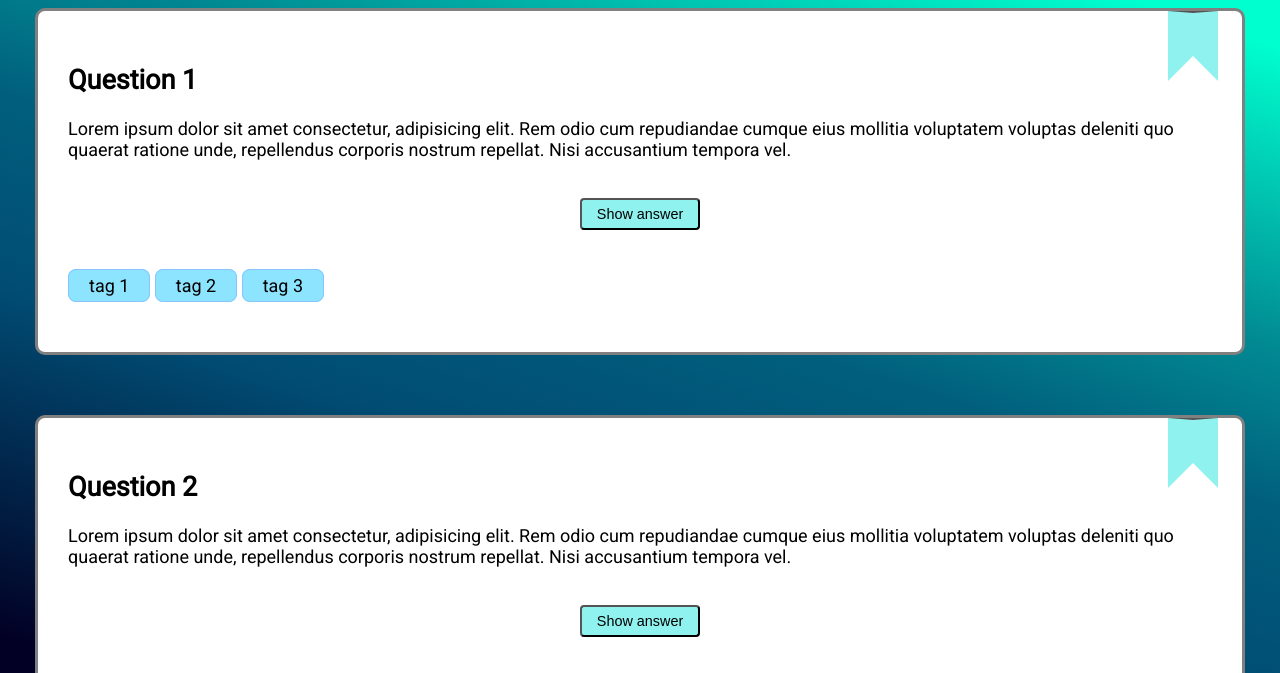
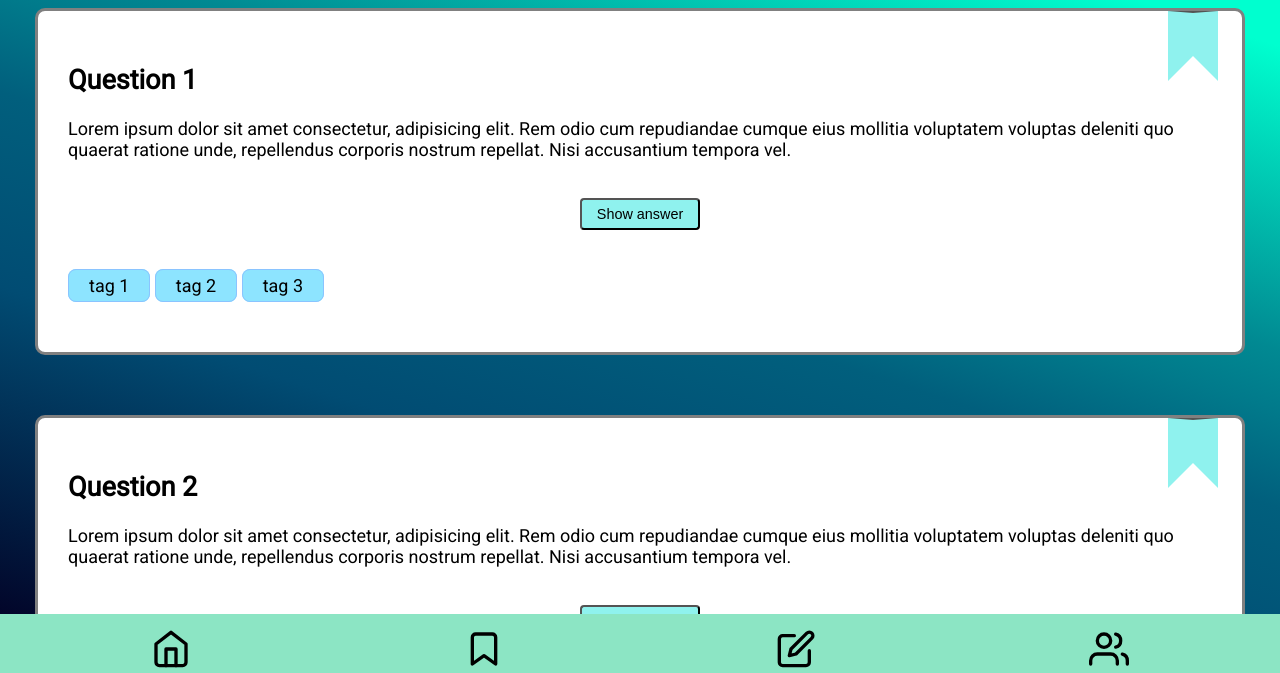
Before and after one commit to carolinwagner/quiz-app, a website: page index.html in a window 1280 px wide. Shown: the part 112-785 px from the top of the page. Drawn offline with Linux system fonts and the light colour scheme.

Commit message:
Fix footer fixed

```diff
--- a/scss/_base.scss
+++ b/scss/_base.scss
@@ -28,4 +28,5 @@ main {
   margin: 30px;
   overflow: scroll;
   flex: 1 0 auto;
+  height: 100%;
 }
--- a/scss/components/_footer.scss
+++ b/scss/components/_footer.scss
@@ -2,8 +2,11 @@ footer {
   background-color: #8ce5c4;
   padding: 15px;
   width: auto;
-  margin: 20px 0;
-  flex-shrink: 0;
+  margin: 20px 0 0 0;
+  position: fixed;
+  bottom: 0;
+  left: 0;
+  right: 0;
 }
 
 .footer__nav {
```
Also changed, not shown: styles.css.
